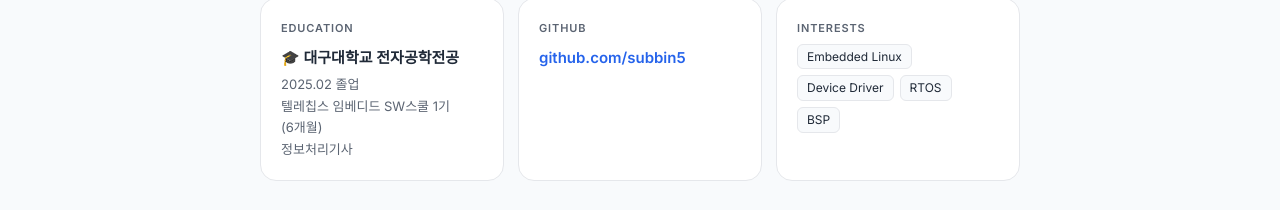
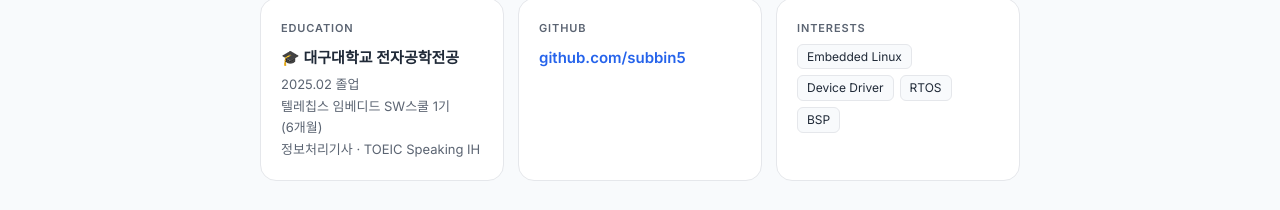
Before and after one commit to subbin5/subbin5.github.io, a plain HTML site: page index.html in a window 1280 px wide. Shown: the part 475-685 px from the top of the page. Drawn offline with Linux system fonts and the light colour scheme.

Commit message:
Add TOEIC Speaking IH to education card
Co-Authored-By: Claude Opus 5.5 <noreply@anthropic.com>

```diff
--- a/index.html
+++ b/index.html
@@ -137,7 +137,7 @@ footer{text-align:center;color:var(--muted);font-size:12px;padding:24px 20px;bor
     <p class="lead">TOPST D3 보드의 Cortex-R5 FreeRTOS 환경에서 초음파 센서·모터 제어 Task를 구현했고, Linux DisplayPort 커널 디바이스 드라이버를 ftrace·dmesg로 분석해 모니터 재연결 시 화면이 나오지 않던 오류를 수정했습니다. 코드뿐 아니라 클럭·전압 같은 하드웨어 설정까지 확인하며, 하드웨어를 안정적으로 구동하는 SW를 만드는 것이 목표입니다.</p>
     <div class="info">
       <div class="card"><span class="k">Education</span><span class="v"><span aria-hidden="true">🎓</span> 대구대학교 전자공학전공</span>
-        <div style="font-size:13px;color:var(--muted);margin-top:4px">2025.02 졸업<br>텔레칩스 임베디드 SW스쿨 1기 (6개월)<br>정보처리기사</div></div>
+        <div style="font-size:13px;color:var(--muted);margin-top:4px">2025.02 졸업<br>텔레칩스 임베디드 SW스쿨 1기 (6개월)<br>정보처리기사 · TOEIC Speaking IH</div></div>
       <div class="card"><span class="k">GitHub</span><a class="v" href="https://github.com/subbin5" target="_blank" rel="noopener">github.com/subbin5</a></div>
       <div class="card"><span class="k">Interests</span>
         <div class="pills"><span class="pill">Embedded Linux</span><span class="pill">Device Driver</span><span class="pill">RTOS</span><span class="pill">BSP</span></div>
```
